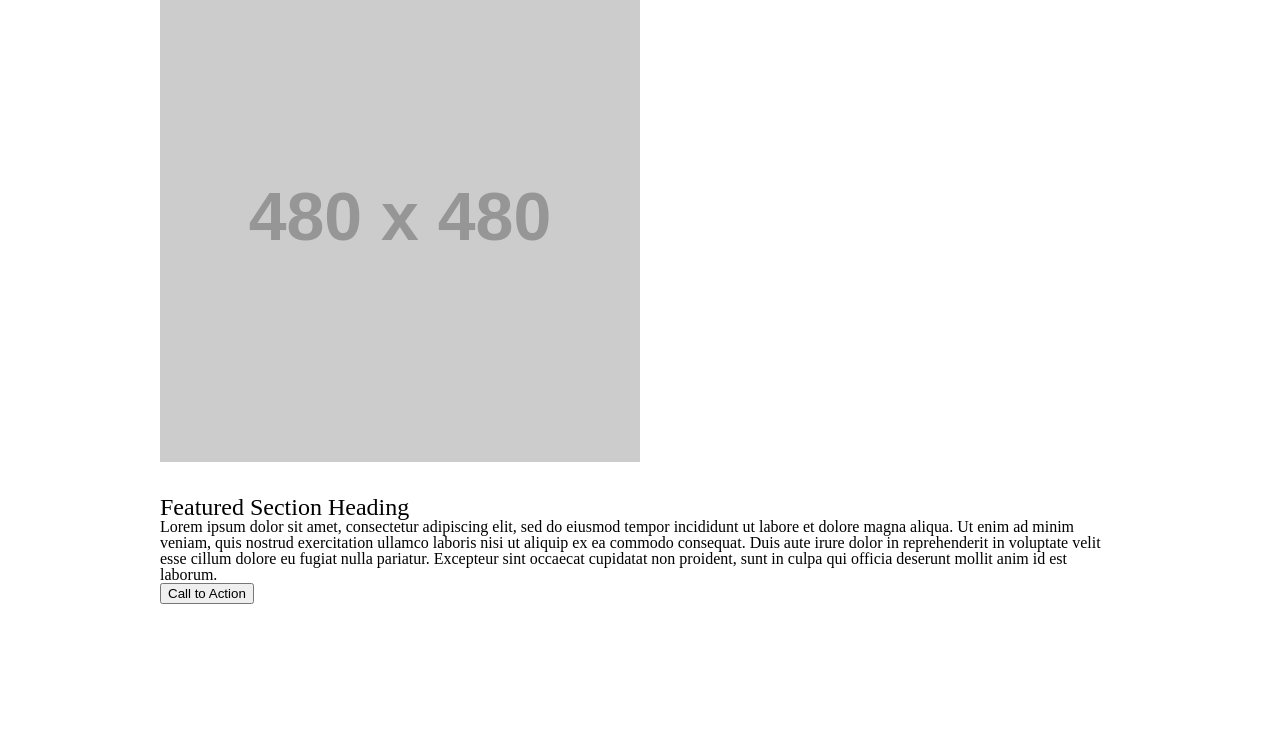
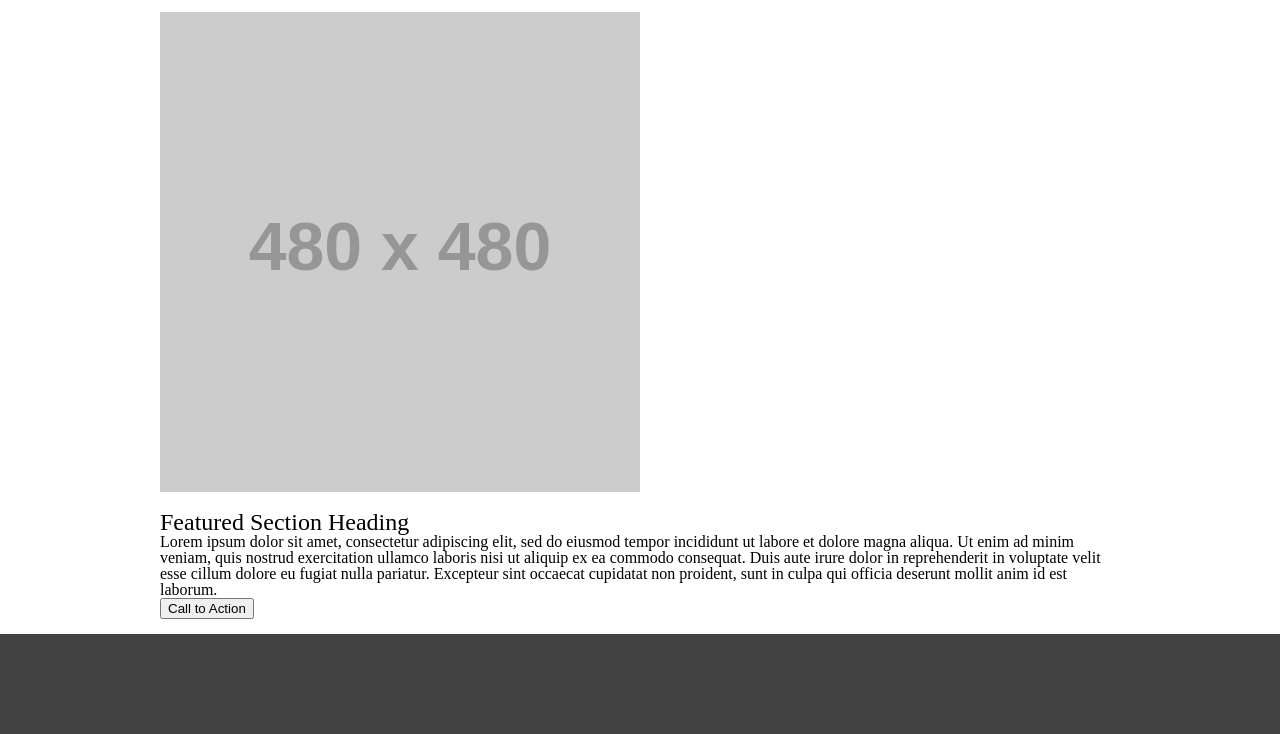
Before and after one commit to luluse/wirefame-exercise, a plain HTML site: page index.html in a window 1280 px wide. Shown: the part 1028-1762 px from the top of the page. Before the commit the page ends 1632 px from the top, so only its background shows below. Drawn offline with Linux system fonts and the light colour scheme; placeholder pictures from the web are drawn by us.

Commit message:
add footer

```diff
--- a/css/style.css
+++ b/css/style.css
@@ -4,6 +4,7 @@ main {
 }
 header{
   background-color: rgb(68, 67, 67);
+  margin-bottom: 15px;
 }
 /* .header{
   width: 960px;
@@ -17,7 +18,7 @@ li{
 }
 
 img {
-  margin-bottom: 30px;
+  margin: 15px 0px 15px 0;
 }
 
 #middlerow{
@@ -32,3 +33,9 @@ img {
 h3{
 font-size: 1.5em;
 }
+
+footer{
+  height: 100px;
+  background-color: rgb(68, 67, 67);
+  margin-top: 15px;
+}
```
